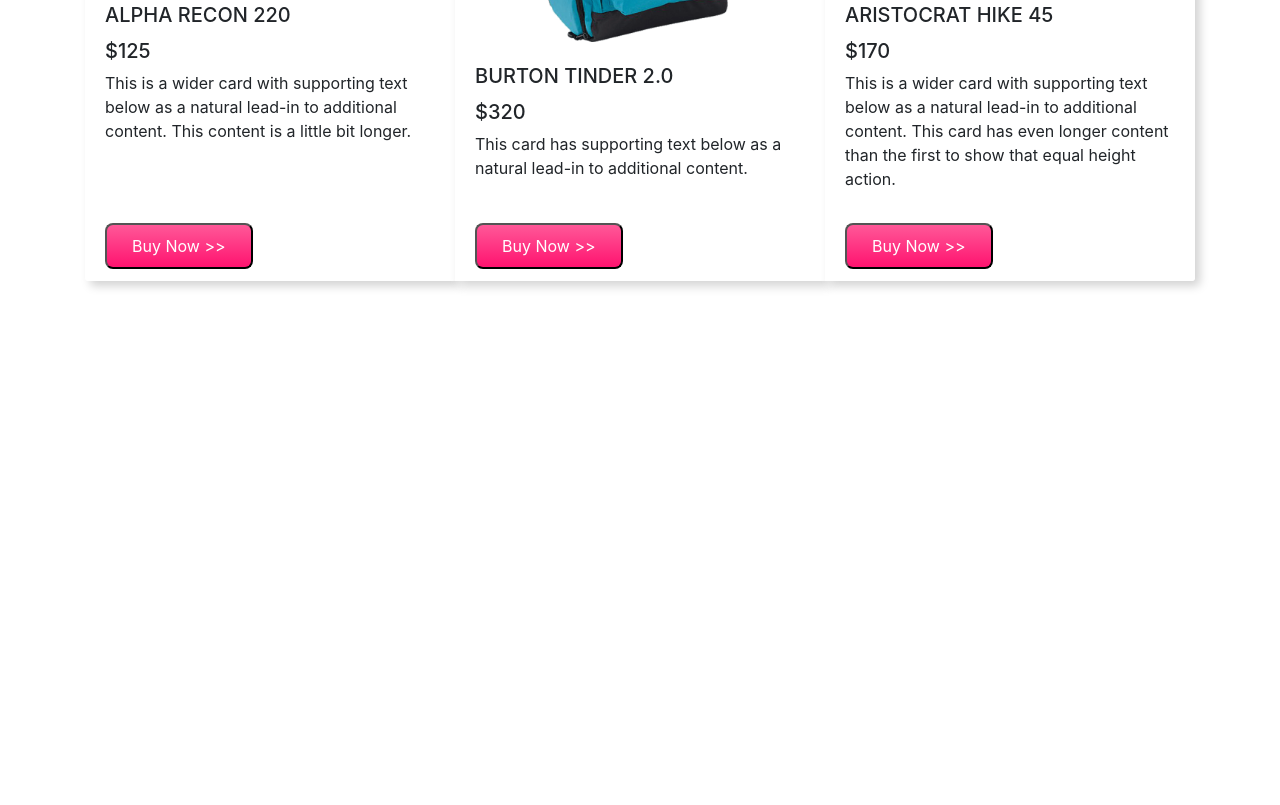
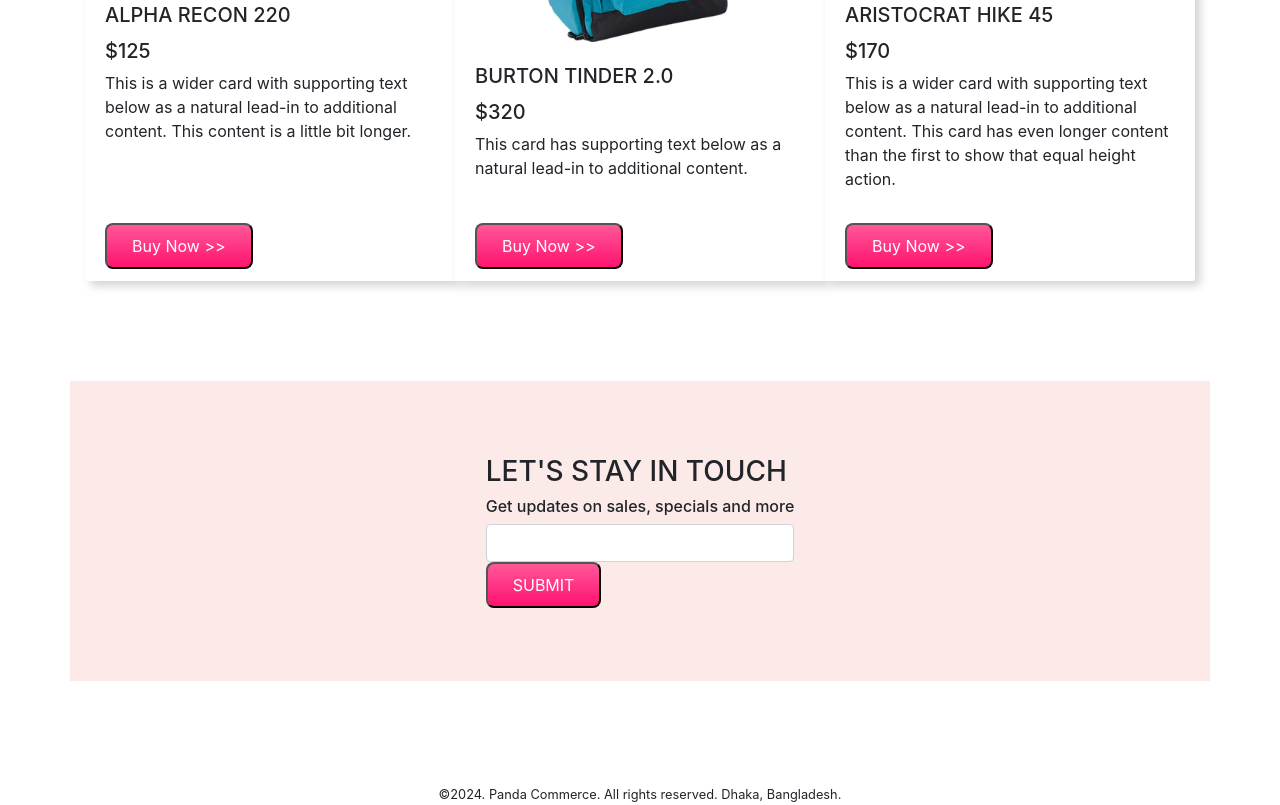
Before and after one commit to redoy-kumar/panda-commerce, a plain HTML site: page index.html in a window 1280 px wide. Shown: the part 1886-2691 px from the top of the page. Before the commit the page ends 2267 px from the top, so only its background shows below. Drawn offline with nearby package versions, Linux system fonts and the light colour scheme.

Commit message:
hole project done

```diff
--- a/index.html
+++ b/index.html
@@ -190,6 +190,19 @@
       </div>
     </div>
 
+    <div class="container orange-bg d-flex align-items-center justify-content-center" id="subscribe">
+      <div>
+        <h3>LET'S STAY IN TOUCH</h3>
+        <h6>Get updates on sales, specials and more</h6>
+        <input class="form-control" type="text">
+        <button class="buy-now-button">SUBMIT</button>
+      </div>
+    </div>
+
+    <footer>
+      <small>&copy;2024. Panda Commerce. All rights reserved. Dhaka, Bangladesh.</small>
+    </footer>
+
     <script src="https://code.jquery.com/jquery-3.4.1.slim.min.js" integrity="sha384-J6qa4849blE2+poT4WnyKhv5vZF5SrPo0iEjwBvKU7imGFAV0wwj1yYfoRSJoZ+n" crossorigin="anonymous"></script>
     <script src="https://cdn.jsdelivr.net/npm/popper.js@1.16.0/dist/umd/popper.min.js" integrity="sha384-Q6E9RHvbIyZFJoft+2mJbHaEWldlvI9IOYy5n3zV9zzTtmI3UksdQRVvoxMfooAo" crossorigin="anonymous"></script>
     <script src="https://cdn.jsdelivr.net/npm/bootstrap@4.4.1/dist/js/bootstrap.min.js" integrity="sha384-wfSDF2E50Y2D1uUdj0O3uMBJnjuUD4Ih7YwaYd1iqfktj0Uod8GCExl3Og8ifwB6" crossorigin="anonymous"></script>
--- a/style.css
+++ b/style.css
@@ -61,3 +61,15 @@
     padding: 10px 30px;
     border-radius: 10px;
 }
+
+#subscribe{
+    height: 300px;
+}
+
+#subscribe .h6{
+    color: gray;
+}
+
+footer{
+    text-align: center;
+}
```
